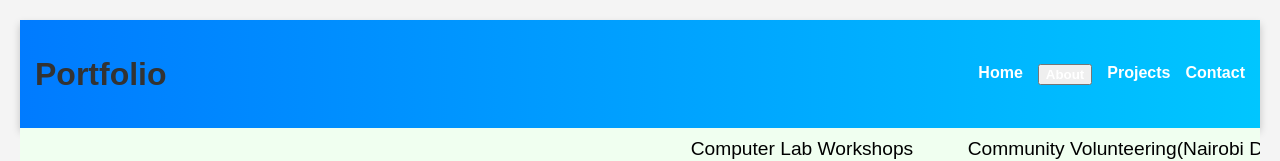
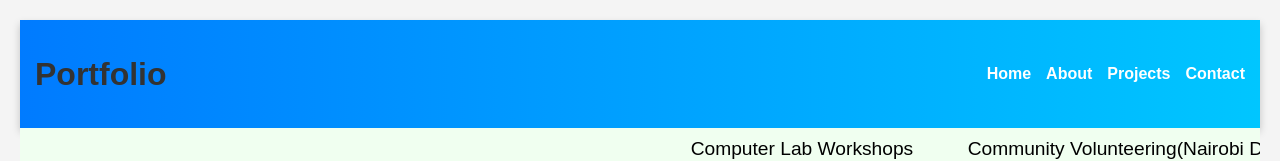
Before and after one commit to mac-cloud/web-static, a plain HTML site: page frontend/index.html in a window 1280 px wide. Shown: the top 161 px of the page. Drawn offline with Linux system fonts and the light colour scheme.

```diff
--- a/frontend/index.html
+++ b/frontend/index.html
@@ -30,7 +30,7 @@
     <h1>Portfolio</h1>
     <nav>
         <a href="index.html">Home</a>
-        <button><a href="about.html">About</a></button>
+        <a href="about.html">About</a>
         <a href="project-list.html">Projects</a>
         <a href="contact.html">Contact</a>
     </nav>
```
